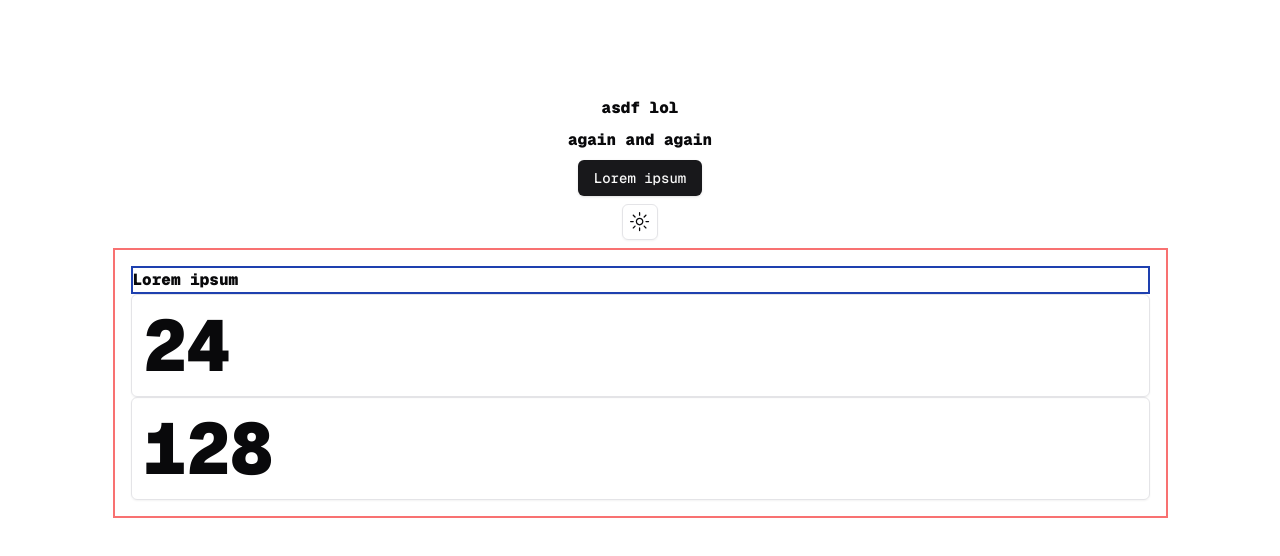
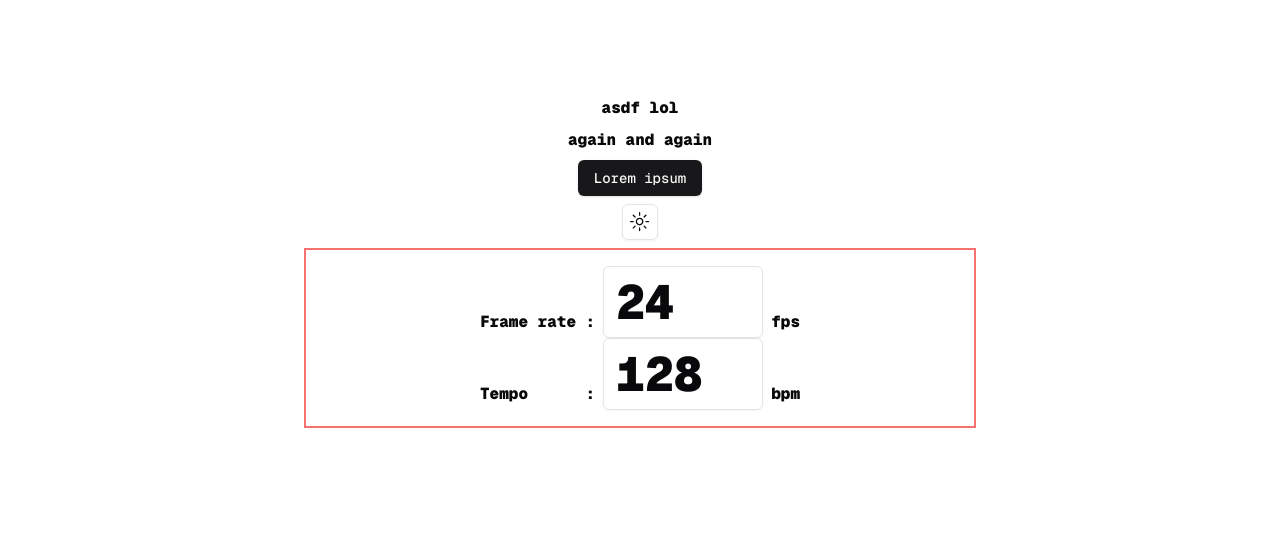
Before and after one commit to vngnc3/pulse, a Next.js app: page / in a window 1280 px wide. Shown: the top 556 px of the page. Built offline with nearby package versions, Linux system fonts and the light colour scheme.

Commit message:
title tag, ui work

```diff
--- /dev/null
+++ b/components/TitleDynamic.tsx
@@ -0,0 +1,28 @@
+// DynamicTitle.tsx
+
+import React, { useState, useEffect } from 'react';
+import Head from 'next/head';
+
+const shades = ["⃝", "⏺"];
+const appTitle = "Pulse";
+const intervalMs = 476;
+
+const DynamicTitle = () => {
+  const [shadeIndex, setShadeIndex] = useState(0);
+
+  useEffect(() => {
+    const interval = setInterval(() => {
+      setShadeIndex((prevIndex) => (prevIndex + 1) % shades.length);
+    }, intervalMs);
+
+    return () => clearInterval(interval);
+  }, []);
+
+  return (
+    <Head>
+      <title>{`${appTitle} ${shades[shadeIndex]}`}</title>
+    </Head>
+  );
+};
+
+export default DynamicTitle;
--- a/components/ui/input-hero.tsx
+++ b/components/ui/input-hero.tsx
@@ -17,7 +17,7 @@ const InputHero = React.forwardRef<HTMLInputElement, InputProps>(
         type="number"
         maxLength={3}
         className={cn(
-          "flex h-auto w-full rounded-md border border-input bg-transparent px-3 py-1 text-sm shadow-sm transition-colors file:border-0 file:bg-transparent file:text-sm file:font-medium placeholder:text-muted-foreground focus-visible:outline-none focus-visible:ring-1 focus-visible:ring-ring disabled:cursor-not-allowed disabled:opacity-50 text-7xl",
+          "flex h-auto w-full rounded-md border border-input bg-transparent px-3 py-1 shadow-sm transition-colors file:border-0 file:bg-transparent file:text-sm file:font-medium placeholder:text-muted-foreground focus-visible:outline-none focus-visible:ring-1 focus-visible:ring-ring disabled:cursor-not-allowed disabled:opacity-50 text-5xl",
           className
         )}
         onInput={handleInput}
--- a/pages/_app.tsx
+++ b/pages/_app.tsx
@@ -3,10 +3,12 @@ import type { AppProps } from "next/app";
 import { GeistSans } from "geist/font/sans";
 import { GeistMono } from "geist/font/mono";
 import { ThemeProvider } from "@/components/theme-provider";
+import DynamicTitle from "@/components/TitleDynamic";
 
 export default function App({ Component, pageProps }: AppProps) {
   return (
     <>
+      <DynamicTitle />
       <main className={GeistMono.className}>
         <ThemeProvider
           attribute="class"
--- a/pages/index.tsx
+++ b/pages/index.tsx
@@ -16,11 +16,18 @@ export default function Home() {
       <div>again and again</div>
       <Button>Lorem ipsum</Button>
       <ModeToggle />
-      <div className="border-2 border-red-400 border-solid p-4 flex-initial">
-        <div className="border-2 border-blue-800 border-solid">
-          Lorem ipsum
+
+      <div className="border-2 border-red-400 border-solid p-4 flex gap-1 w-screen max-w-2xl justify-center">
+        <div className="flex flex-col">
+          <div className="h-1/2 p-1 flex flex-col justify-end">
+            Frame rate :
           </div>
-        <div>
+          <div className="h-1/2 p-1 flex flex-col justify-end">
+            Tempo&nbsp;&nbsp;&nbsp;&nbsp;&nbsp;&nbsp;:
+          </div>
+        </div>
+
+        <div className="flex flex-col w-40">
           <InputHero
             inputMode="numeric"
             type="number"
@@ -36,6 +43,15 @@ export default function Home() {
             defaultValue={128}
           />
         </div>
+
+        <div className="flex flex-col">
+          <div className="h-1/2 p-1 flex flex-col justify-end">
+            fps
+          </div>
+          <div className="h-1/2 p-1 flex flex-col justify-end">
+            bpm
+          </div>
+        </div>
       </div>
     </main>
   );
```
Lines whose indentation alone changed are shown as unchanged.
